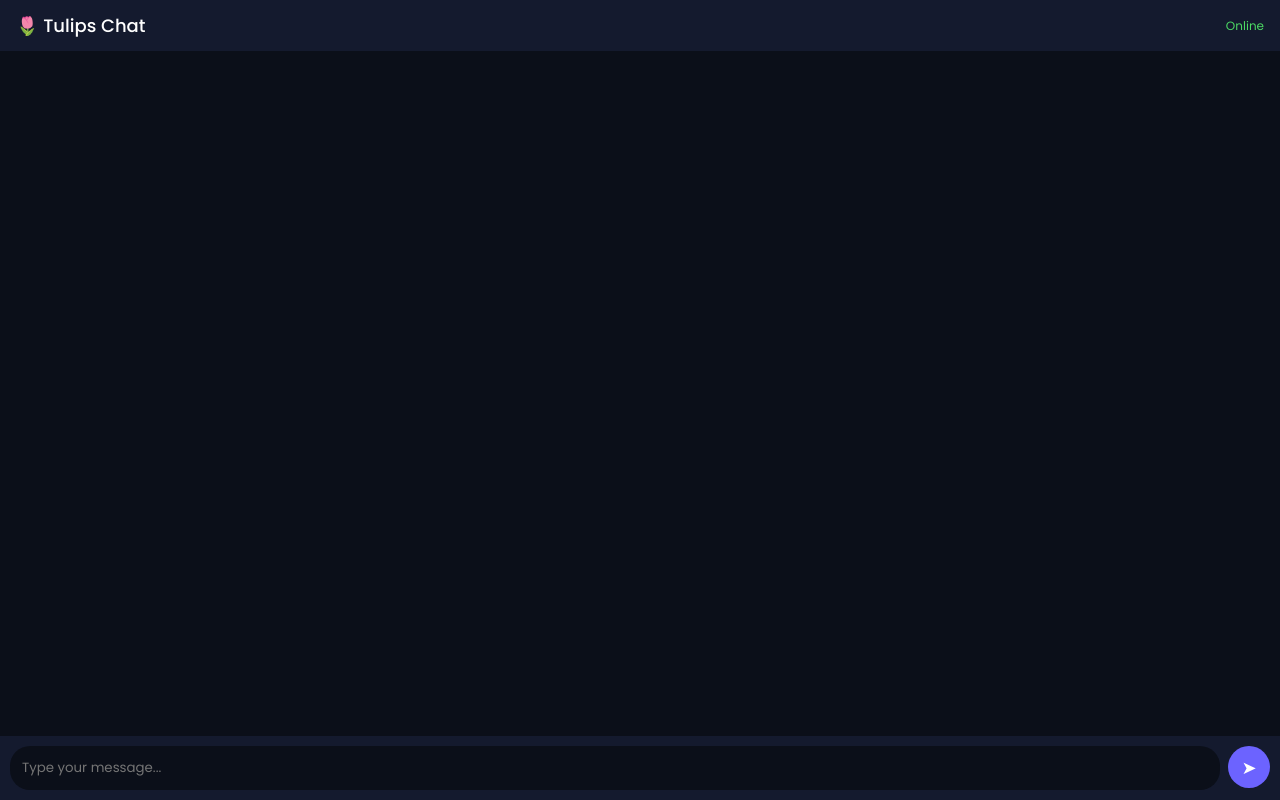
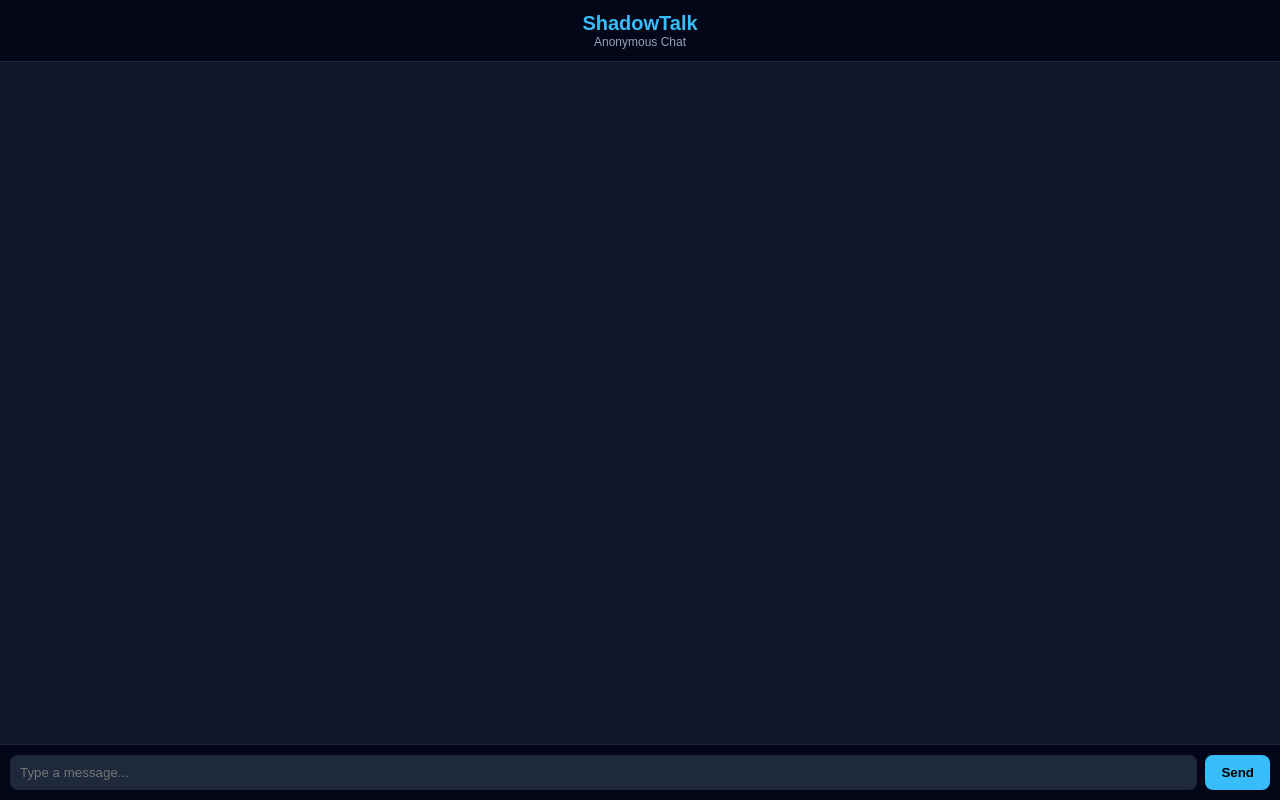
Before and after one commit to Xqf128/shadowtalk, a website: page public/index.html in a window 1280 px wide. Drawn offline with nearby package versions, Linux system fonts and the light colour scheme; no server answers.

```diff
--- a/public/index.html
+++ b/public/index.html
@@ -2,33 +2,38 @@
 <html lang="en">
 <head>
   <meta charset="UTF-8" />
-  <title>Tulips Style Chat</title>
-  <meta name="viewport" content="width=device-width, initial-scale=1.0" />
+  <meta name="viewport" content="width=device-width, initial-scale=1.0"/>
+  <title>ShadowTalk</title>
 
-  <!-- CSS -->
   <link rel="stylesheet" href="style.css" />
+  <script src="/socket.io/socket.io.js"></script>
+</head>
 
-  <!-- Google Font -->
-  <link href="https://fonts.googleapis.com/css2?family=Poppins:wght@300;400;500&display=swap" rel="stylesheet">
-</head>
 <body>
+  <div class="app">
 
     <!-- HEADER -->
-  <div class="header">
-    <div class="logo">🌷 Tulips Chat</div>
-    <div class="status">Online</div>
-  </div>
+    <header class="header">
+      <h1>ShadowTalk</h1>
+      <p>Anonymous Chat</p>
+    </header>
 
     <!-- CHAT AREA -->
-  <div class="chat-container" id="chat"></div>
+    <div id="chat" class="chat-area"></div>
 
     <!-- INPUT AREA -->
     <div class="input-area">
-    <input id="messageInput" type="text" placeholder="Type your message..." />
-    <button id="sendBtn">➤</button>
+      <input
+        id="messageInput"
+        type="text"
+        placeholder="Type a message..."
+        autocomplete="off"
+      />
+      <button id="sendBtn">Send</button>
     </div>
 
-  <script src="/socket.io/socket.io.js"></script>
+  </div>
+
   <script src="script.js"></script>
 </body>
 </html>
--- a/public/script.js
+++ b/public/script.js
@@ -10,22 +10,17 @@ input.addEventListener("keypress", e => {
 });
 
 function sendMessage() {
-  if (input.value.trim() === "") return;
-  socket.emit("message", input.value);
+  const msg = input.value.trim();
+  if (!msg) return;
+  socket.emit("chat message", msg);
   input.value = "";
 }
 
-socket.on("message", data => {
-  const msg = document.createElement("div");
-  msg.classList.add("message");
-
-  if (data.self) {
-    msg.classList.add("self");
-  } else {
-    msg.classList.add("other");
-  }
-
-  msg.innerText = data.text;
-  chat.appendChild(msg);
+socket.on("chat message", data => {
+  const div = document.createElement("div");
+  div.classList.add("message");
+  div.classList.add(data.self ? "self" : "other");
+  div.innerText = data.text;
+  chat.appendChild(div);
   chat.scrollTop = chat.scrollHeight;
 });
--- a/public/style.css
+++ b/public/style.css
@@ -1,89 +1,97 @@
 * {
-  box-sizing: border-box;
   margin: 0;
   padding: 0;
-  font-family: 'Poppins', sans-serif;
+  box-sizing: border-box;
+  font-family: Arial, sans-serif;
 }
 
 body {
-  background: #0b0f19;
-  color: #fff;
+  background: #0f172a;
+  color: #e5e7eb;
   height: 100vh;
+}
+
+.app {
   display: flex;
   flex-direction: column;
+  height: 100vh;
 }
 
 /* HEADER */
 .header {
-  background: #141a2e;
-  padding: 12px 16px;
-  display: flex;
-  justify-content: space-between;
-  align-items: center;
+  background: #020617;
+  padding: 12px;
+  text-align: center;
+  border-bottom: 1px solid #1e293b;
 }
 
-.logo {
-  font-size: 18px;
-  font-weight: 500;
+.header h1 {
+  font-size: 20px;
+  color: #38bdf8;
 }
 
-.status {
+.header p {
   font-size: 12px;
-  color: #4cd964;
+  color: #94a3b8;
 }
 
 /* CHAT */
-.chat-container {
+.chat-area {
   flex: 1;
-  padding: 15px;
+  padding: 12px;
   overflow-y: auto;
 }
 
+/* MESSAGE BUBBLES */
 .message {
-  max-width: 70%;
+  max-width: 75%;
+  padding: 10px 12px;
   margin-bottom: 10px;
-  padding: 10px 14px;
-  border-radius: 14px;
+  border-radius: 12px;
   font-size: 14px;
-  line-height: 1.4;
 }
 
-.self {
-  background: #6c63ff;
-  align-self: flex-end;
+.message.self {
+  background: #2563eb;
   margin-left: auto;
+  border-bottom-right-radius: 2px;
 }
 
-.other {
-  background: #1f2a48;
-  align-self: flex-start;
+.message.other {
+  background: #1e293b;
+  margin-right: auto;
+  border-bottom-left-radius: 2px;
 }
 
 /* INPUT */
 .input-area {
   display: flex;
   padding: 10px;
-  background: #141a2e;
+  background: #020617;
+  border-top: 1px solid #1e293b;
 }
 
 .input-area input {
   flex: 1;
-  background: #0b0f19;
+  padding: 10px;
+  border-radius: 8px;
   border: none;
-  padding: 12px;
-  border-radius: 20px;
-  color: #fff;
   outline: none;
+  background: #1e293b;
+  color: white;
 }
 
 .input-area button {
   margin-left: 8px;
-  background: #6c63ff;
+  padding: 10px 16px;
   border: none;
-  border-radius: 50%;
-  width: 42px;
-  height: 42px;
-  color: #fff;
-  font-size: 18px;
+  border-radius: 8px;
+  background: #38bdf8;
+  color: black;
+  font-weight: bold;
   cursor: pointer;
 }
+
+.input-area button:hover {
+  background: #0ea5e9;
+}
```
Lines whose indentation alone changed are shown as unchanged.
